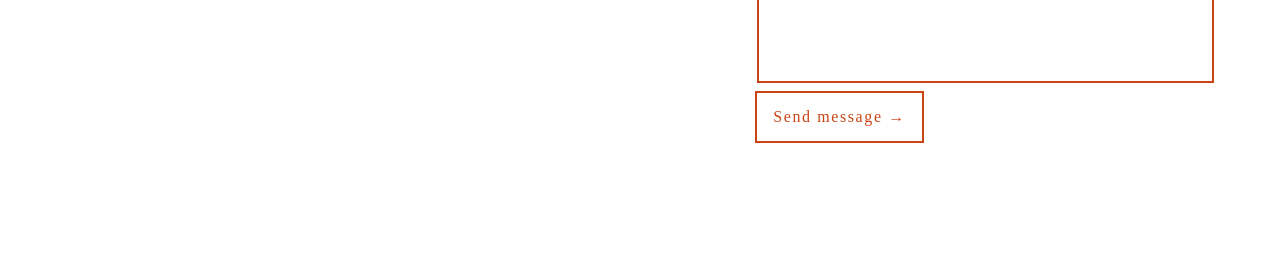
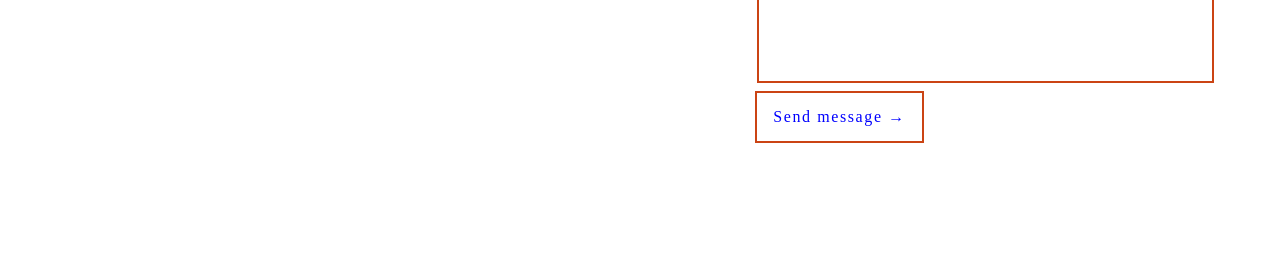
Before and after one commit to wearepatterns/wearepatterns.github.io, a Jekyll site: the page built from index.markdown, in a window 1280 px wide. Shown: the part 1533-1801 px from the top of the page. Built offline with Jekyll 4.4.1, drawn with Linux system fonts in a browser that asks for light colours.

Commit message:
Update new.html

```diff
--- a/_layouts/new.html
+++ b/_layouts/new.html
@@ -33,7 +33,8 @@
         .b--newred {
             border-color:#cb4414;
         }
-        input[type="submit"]:hover {
+        input[type="submit"] {
+            color:blue!important;
             cursor: hand;
         }
     </style>
```
